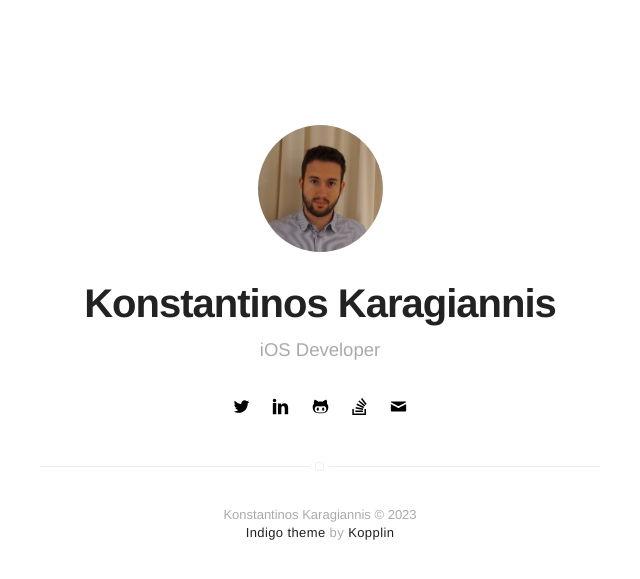
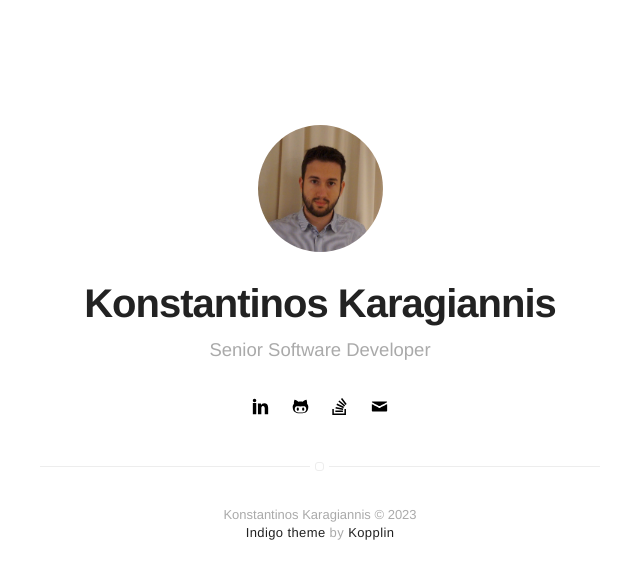
Before and after one commit to kkarayannis/kkarayannis.github.io, a Jekyll site: the page built from index.html, in a window 1280 px wide. Shown: the top 579 px of the page, without its empty margins (320-960 px from the left). Built offline with Jekyll 4.4.1, drawn with Linux system fonts in a browser that asks for light colours.

Commit message:
Update details

```diff
--- a/_config.yml
+++ b/_config.yml
@@ -1,6 +1,6 @@
 # main text of home
 name: Konstantinos Karagiannis
-bio: iOS Developer
+bio: Senior Software Developer
 
 # twitter summary info
 #description: A blog about technology and stuff related
@@ -35,7 +35,7 @@ disqus:
 
 # if you don't have any of social below, comment the line
 # facebook: myfacebook
-twitter: kkarayannis
+# twitter: kkarayannis
 # google: mygoogle
 # instagram: myinstagram
 # pinterest: mypinterest
@@ -51,7 +51,7 @@ stackoverflow: 3265861/kkarayannis
 # medium: medium
 # vimeo: myvimeo
 # lanyrd: mylanyrd
-email: kkarayannis@gmail.com
+email: konstadinos@karayannis.com
 
 # authors:
 #     johndoe:
```
